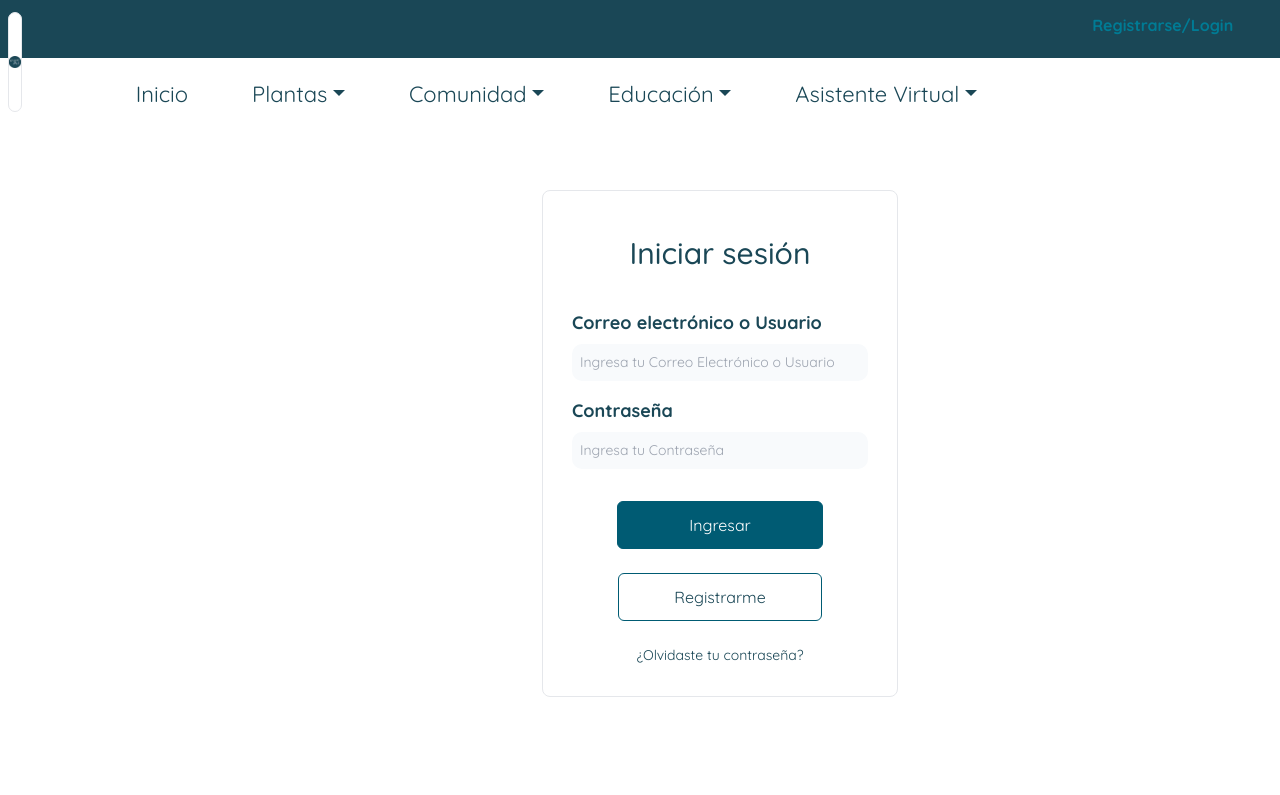
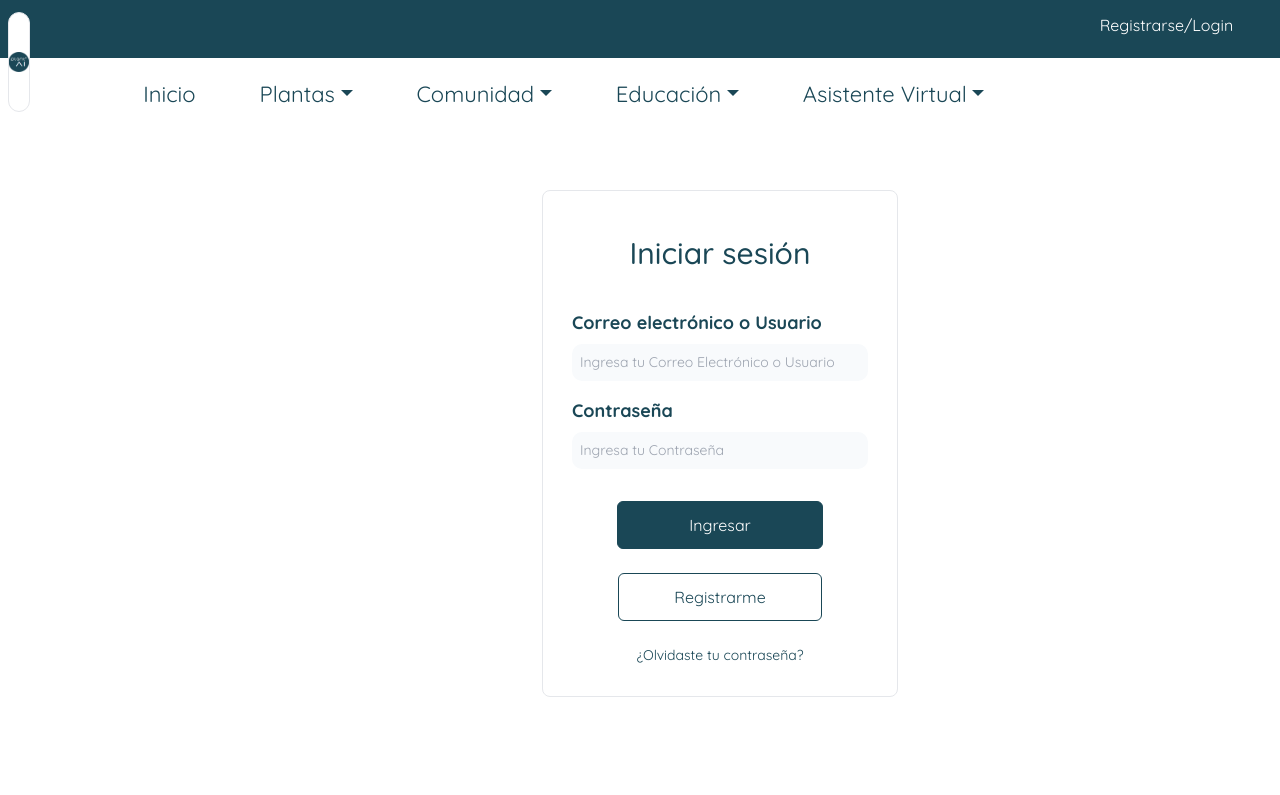
Before and after one commit to bootcamp-uchile-2024/grupo-3-frontend, a React (Vite) app: page /login in a window 1280 px wide. Shown: the top 795 px of the page. Built offline with nearby package versions, Linux system fonts and the light colour scheme.

Commit message:
Update active link styles and improve button color schemes.

```diff
--- a/src/components/Nav.tsx
+++ b/src/components/Nav.tsx
@@ -176,7 +176,7 @@ const CustomNav: React.FC<TopBarProps> = ({ user, onLogout, cartItemCount }) =>
               <Nav.Link
                 as={Link}
                 to="/login"
-                className={`login-link ${isActive('/login') ? 'active' : ''}`}
+                className={`login-link ${isActive('/login') ? 'active-auth' : ''}`}
               >
                 Registrarse/Login
               </Nav.Link>
@@ -186,7 +186,7 @@ const CustomNav: React.FC<TopBarProps> = ({ user, onLogout, cartItemCount }) =>
             <Nav.Link
               as={Link}
               to="/cart"
-              className={`cart-link ${isActive('/cart') ? 'active' : ''}`}
+              className={`cart-link ${isActive('/cart') ? 'active-auth' : ''}`}
             >
               <span className="material-symbols-outlined">shopping_cart</span>
               {cartItemCount > 0 && (
--- a/src/styles/CartPage.css
+++ b/src/styles/CartPage.css
@@ -73,22 +73,22 @@
 }
 
 .btn-primary {
-  background-color: #1A4756;
-  border-color: #1A4756;
+  background-color: var(--tertiary-color);
+  border-color: var(--tertiary-color);
 }
 
 .btn-primary:hover {
-  background-color: #143642;
-  border-color: #143642;
+  background-color: var(--tertiary-color);
+  border-color: var(--tertiary-color);
 }
 
 .btn-outline-primary {
-  border-color: #1A4756;
-  color: #1A4756;
+  border-color: var(--tertiary-color);
+  color: var(--tertiary-color);
 }
 
 .btn-outline-primary:hover {
-  background-color: #1A4756;
+  background-color: var(--tertiary-color);
   color: white;
 }
 
--- a/src/styles/CustomNav.css
+++ b/src/styles/CustomNav.css
@@ -214,3 +214,7 @@ a#user-dropdown {
   background-color: #1A4756 !important;
   color: white !important;
 }
+
+.active-auth {
+  color: white !important;
+}
--- a/src/styles/SidebarFilters.css
+++ b/src/styles/SidebarFilters.css
@@ -37,8 +37,9 @@ input[type="range"].form-range {
 
 .sidebarfilterbutton1 {
   background-color: white;
-  color:  var(--main-bg-color);
+  color:  var(--primary-color);
   font-size: large;
   text-decoration: underline;
   border: none;
+  padding: 0 !important;
 }
--- a/src/styles/SortFiltersCatalog.css
+++ b/src/styles/SortFiltersCatalog.css
@@ -10,16 +10,19 @@
   border: none;
   margin-right: 30px;
   outline: none;
+  font-size: 21px;
+  color: var(--primary-color);
+  word-wrap: break-word;
 }
 
 /* Estilo para la flecha del select */
 .custom-arrow {
-  color: #1A4756;
+  color: var(--primary-color);
   font-size: 32px;
   pointer-events: none;
   position: absolute;
   right: 10px;
-  top: 50%;
+  top: 60%;
   transform: translateY(-70%);
   transition: transform 0.3s ease;
 }
--- a/src/styles/variables.css
+++ b/src/styles/variables.css
@@ -31,7 +31,7 @@
   --heading-color:var(--tertiary-color);
 
 /* Kit Botones */
---primary-color: #005b73!important;
+--primary-color: #1A4756!important;
 --primary-hover: #007b94;
 --primary-active: #004251;
 --primary-focus: #007b94;
```
